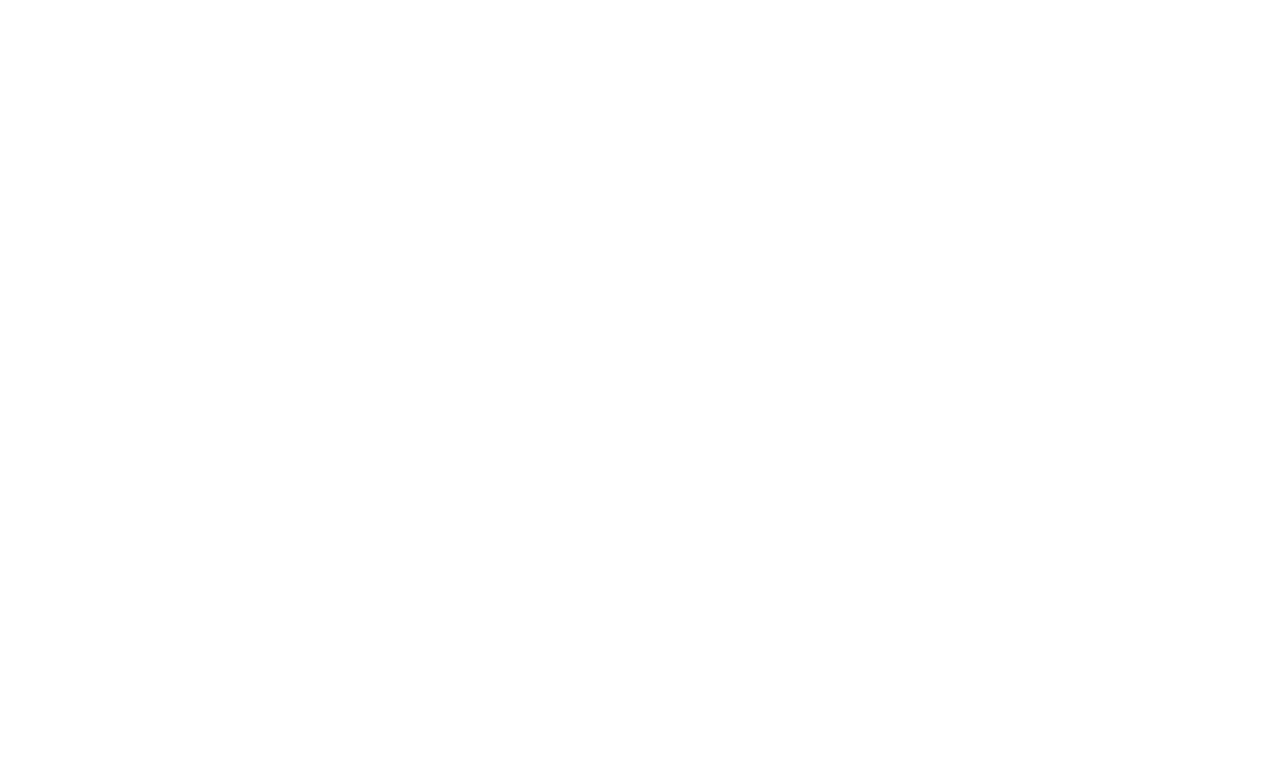
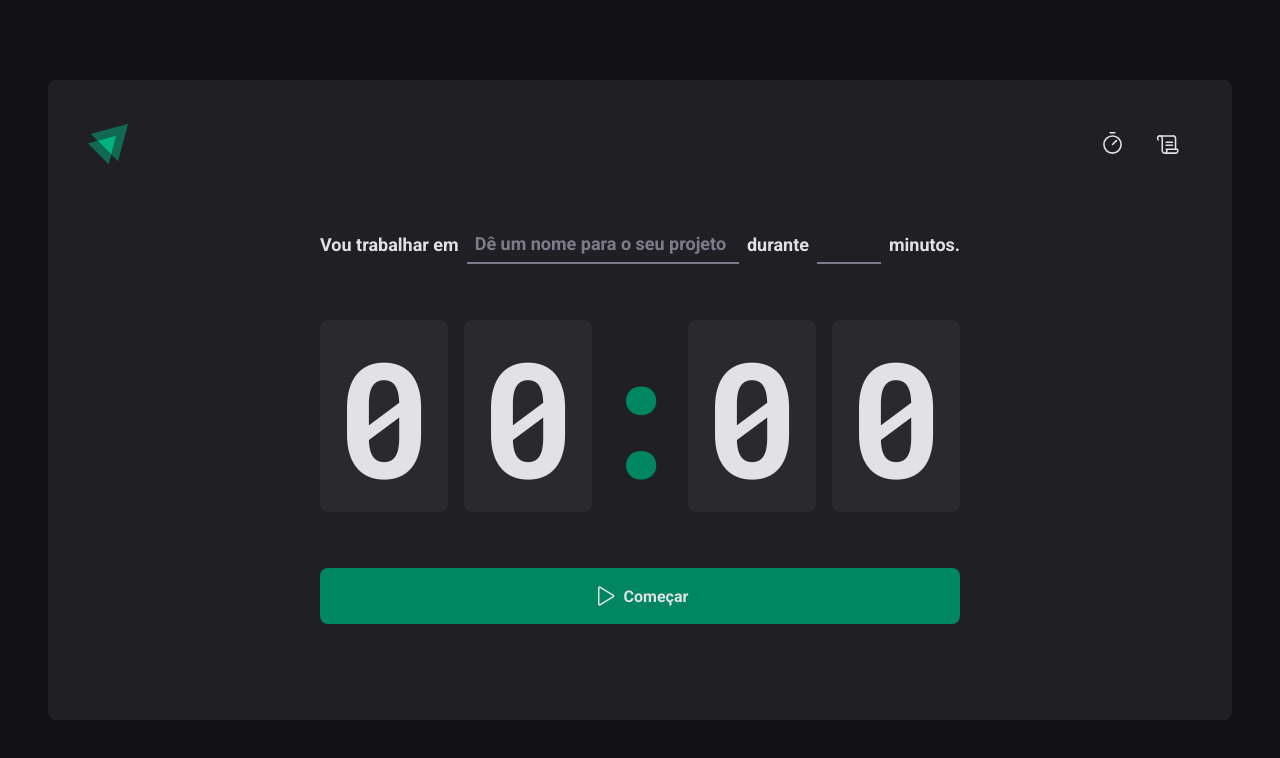
Before and after one commit to JupiterCoffeee/ignite-projeto-pomodoro, a React (Vite) app: page / in a window 1280 px wide. Shown: the top 758 px of the page. Built offline with nearby package versions, Linux system fonts and the light colour scheme.

Commit message:
General Commit

```diff
--- a/package.json
+++ b/package.json
@@ -10,8 +10,10 @@
     "preview": "vite preview"
   },
   "dependencies": {
+    "phosphor-react": "^1.4.1",
     "react": "^18.2.0",
     "react-dom": "^18.2.0",
+    "react-router-dom": "^6.18.0",
     "styled-components": "^6.1.1"
   },
   "devDependencies": {
--- a/src/App.tsx
+++ b/src/App.tsx
@@ -1,6 +1,16 @@
+import { ThemeProvider } from "styled-components";
+import { GlobalStyle } from "./styles/global";
+import { BrowserRouter } from 'react-router-dom'
+import { Router } from "./Router";
+import { defaultTheme } from "./styles/themes/default";
+
 export function App() {
   return (
-    <>
-    </>
+    <ThemeProvider theme={defaultTheme}>
+      <BrowserRouter>
+        <Router />
+      </BrowserRouter>
+      <GlobalStyle />
+    </ThemeProvider>
   )
 }
--- /dev/null
+++ b/src/Router.tsx
@@ -0,0 +1,18 @@
+import { Routes, Route } from "react-router-dom";
+import { History } from "./pages/History";
+import { DefaultLayout } from "./layouts/DefaultLayout";
+
+import { Home } from "./pages/Home";
+
+export function Router() {
+    return (
+        <>
+            <Routes>
+                <Route path="/" element={<DefaultLayout />}>
+                    <Route path="/" element={<Home />}/>
+                    <Route path="/history" element={<History />}/>
+                </Route>
+            </Routes>
+        </>
+    );
+}
--- /dev/null
+++ b/src/components/Header/index.tsx
@@ -0,0 +1,20 @@
+import { HeaderContainer } from "./styles";
+import logo from '../../assets/Logo.svg'
+import { Timer, Scroll } from "phosphor-react";
+import { NavLink } from "react-router-dom";
+
+export function Header() {
+    return (
+        <HeaderContainer>
+            <img src={logo} alt=""/>
+            <nav>
+                <NavLink to="/" title="Timer">
+                    <Timer size={25}/>
+                </NavLink>
+                <NavLink to="/history" title="Histórico">
+                    <Scroll size={25}/>
+                </NavLink>
+            </nav>
+        </HeaderContainer>
+    )
+}
--- /dev/null
+++ b/src/components/Header/styles.ts
@@ -0,0 +1,34 @@
+import styled from "styled-components";
+
+export const HeaderContainer = styled.header`
+    display: flex;
+    align-items: center;
+    justify-content: space-between;
+
+    nav {
+        display: flex;
+        gap: 0.5rem;
+    }
+
+    a {
+        width: 3rem;
+        height: 3rem;
+
+        display: flex;
+        justify-content: center;
+        align-items: center;
+
+        color: ${(props) => props.theme['gray-100']};
+
+        border-top: 3px solid transparent;
+        border-bottom: 3px solid transparent;
+    }
+
+    a:hover {
+        border-bottom: 3px solid ${(props) => props.theme['green-500']};
+    }
+
+    a:active {
+        color: ${(props) => props.theme['green-500']};
+    }
+`;
--- /dev/null
+++ b/src/layouts/DefaultLayout/index.tsx
@@ -0,0 +1,12 @@
+import { Header } from "../../components/Header/index";
+import { Outlet } from "react-router-dom"
+import { LayoutContainer } from "./styles";
+
+export function DefaultLayout() {
+    return (
+        <LayoutContainer>
+            <Header />
+            <Outlet />
+        </LayoutContainer>
+    )
+}
--- /dev/null
+++ b/src/layouts/DefaultLayout/styles.ts
@@ -0,0 +1,14 @@
+import styled from "styled-components";
+
+export const LayoutContainer = styled.div`
+    max-width: 74rem;
+    height: calc(100vh - 10rem);
+    margin: 5rem auto;
+    padding: 2.5rem;
+
+    background-color: ${props => props.theme['gray-800']};
+    border-radius: 8px;
+
+    display: flex;
+    flex-direction: column;
+`;
--- /dev/null
+++ b/src/pages/History.tsx
@@ -0,0 +1,6 @@
+export function History() {
+    return (
+        <>
+        </>
+    )
+}
--- /dev/null
+++ b/src/pages/Home/index.tsx
@@ -0,0 +1,50 @@
+import { Play } from 'phosphor-react'
+import { CountdownContainer, FormContainer, HomeContainer, MinutesInput, Separator, StartCountdownButton, TaskInput } from './styles'
+
+export function Home() {
+    return (
+        <HomeContainer>
+            <form action="">
+                <FormContainer>
+                    <label htmlFor="">Vou trabalhar em</label>
+                    <TaskInput
+                        type="text"
+                        name="task"
+                        id="task"
+                        placeholder='Dê um nome para o seu projeto'
+                        list='task-suggestions'
+                    />
+                    <datalist id='task-suggestions'>
+                        <option value="Projeto 1"/>
+                    </datalist>
+
+                    <label htmlFor="">durante</label>
+                    <MinutesInput
+                        type="number"
+                        name="minutesAmount"
+                        id="minutesAmount"
+                        step={5}
+                        min={5}
+                        max={60}
+                    />
+
+                    <span>minutos.</span>
+                </FormContainer>
+
+
+            <CountdownContainer>
+                <span>0</span>
+                <span>0</span>
+                <Separator>:</Separator>
+                <span>0</span>
+                <span>0</span>
+            </CountdownContainer>
+
+                <StartCountdownButton type="submit">
+                    <Play size={24}/>
+                    Começar
+                </StartCountdownButton>
+            </form>
+        </HomeContainer>
+    )
+}
--- /dev/null
+++ b/src/pages/Home/styles.ts
@@ -0,0 +1,114 @@
+import styled from "styled-components";
+
+export const HomeContainer = styled.main`
+    flex: 1;
+
+    display: flex;
+    flex-direction: column;
+    align-items: center;
+    justify-content: center;
+
+    form {
+        display: flex;
+        flex-direction: column;
+        align-items: center;
+        gap: 3.5rem;
+    }
+`;
+
+export const FormContainer = styled.div`
+    width: 100%;
+    display: flex;
+    align-items: center;
+    justify-content: center;
+    gap: 0.5rem;
+    color: ${(props) => props.theme['gray-100']};
+    font-size: 1.125rem;
+    font-weight: bold;
+    flex-wrap: wrap;
+`;
+
+const BaseInput = styled.input`
+    background: transparent;
+    height: 2.5rem;
+    border: 0;
+    border-bottom: 2px solid ${(props) => props.theme['gray-500']};
+    font-weight: bold;
+    font-size: 1.125rem;
+    padding: 0 0.5rem;
+    color: ${(props) => props.theme['gray-100']};
+
+    &:focus {
+        box-shadow: none;
+        border-color: ${(props) => props.theme['green-500']};
+    }
+
+    &::placeholder {
+        color: ${(props) => props.theme['gray-500']}
+    }
+`;
+
+export const TaskInput = styled(BaseInput)`
+    flex: 1;
+
+    &::-webkit-calendar-picker-indicator {
+        display: none !important;
+    }
+`;
+
+export const MinutesInput = styled(BaseInput)`
+    width: 4rem;
+`;
+
+export const CountdownContainer = styled.div`
+    font-family: 'Roboto Mono', monospace;
+    font-size: 10rem;
+    line-height: 8rem;
+    color: ${(props) => props.theme['gray-100']};
+
+    display: flex;
+    gap: 1rem;
+
+    span {
+        background-color: ${(props) => props.theme['gray-700']};
+        padding: 2rem 1rem;
+        border-radius: 8px;
+    }
+`;
+
+export const Separator = styled.div`
+    padding: 2rem 0;
+    color: ${props => props.theme['green-500']};
+
+    width: 4rem;
+    overflow: hidden;
+    display: flex;
+    justify-content: center;
+`;
+
+export const StartCountdownButton = styled.button`
+    width: 100%;
+    border: 0;
+    padding: 1rem;
+    border-radius: 8px;
+
+    display: flex;
+    align-items: center;
+    justify-content: center;
+
+    gap: 0.5rem;
+    font-weight: bold;
+
+    cursor: pointer;
+    background-color: ${props => props.theme['green-500']};
+    color: ${props => props.theme['gray-100']};
+
+    &:disabled {
+        opacity: 0.7;
+        cursor: not-allowed;
+    }
+
+    &:not(:disabled):hover {
+        background-color: ${props => props.theme['green-700']};
+    }
+`;
--- a/src/styles/global.ts
+++ b/src/styles/global.ts
@@ -15,6 +15,7 @@
 body {
     background: ${props => props.theme['gray-900']};
     color: ${props => props.theme['gray-300']};
+    -webkit-font-smoothing: antialiased;
 }
 
 body, input, textarea, button {
```
Also changed, not shown: src/assets/Logo.svg (added), src/styles/themes/default.ts (line endings or trailing spaces), 1 other file (tests, documents, lock files or other folders).
